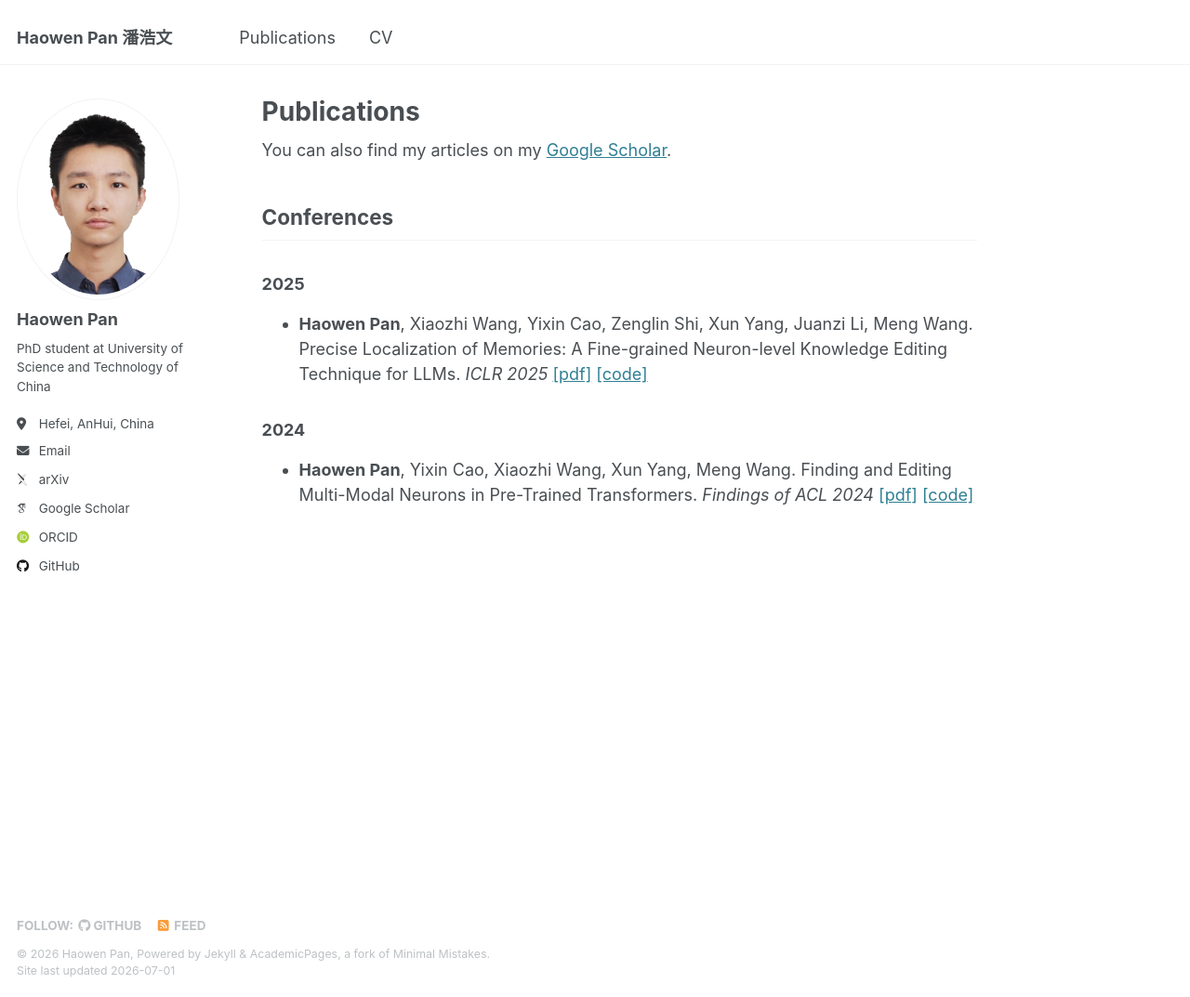
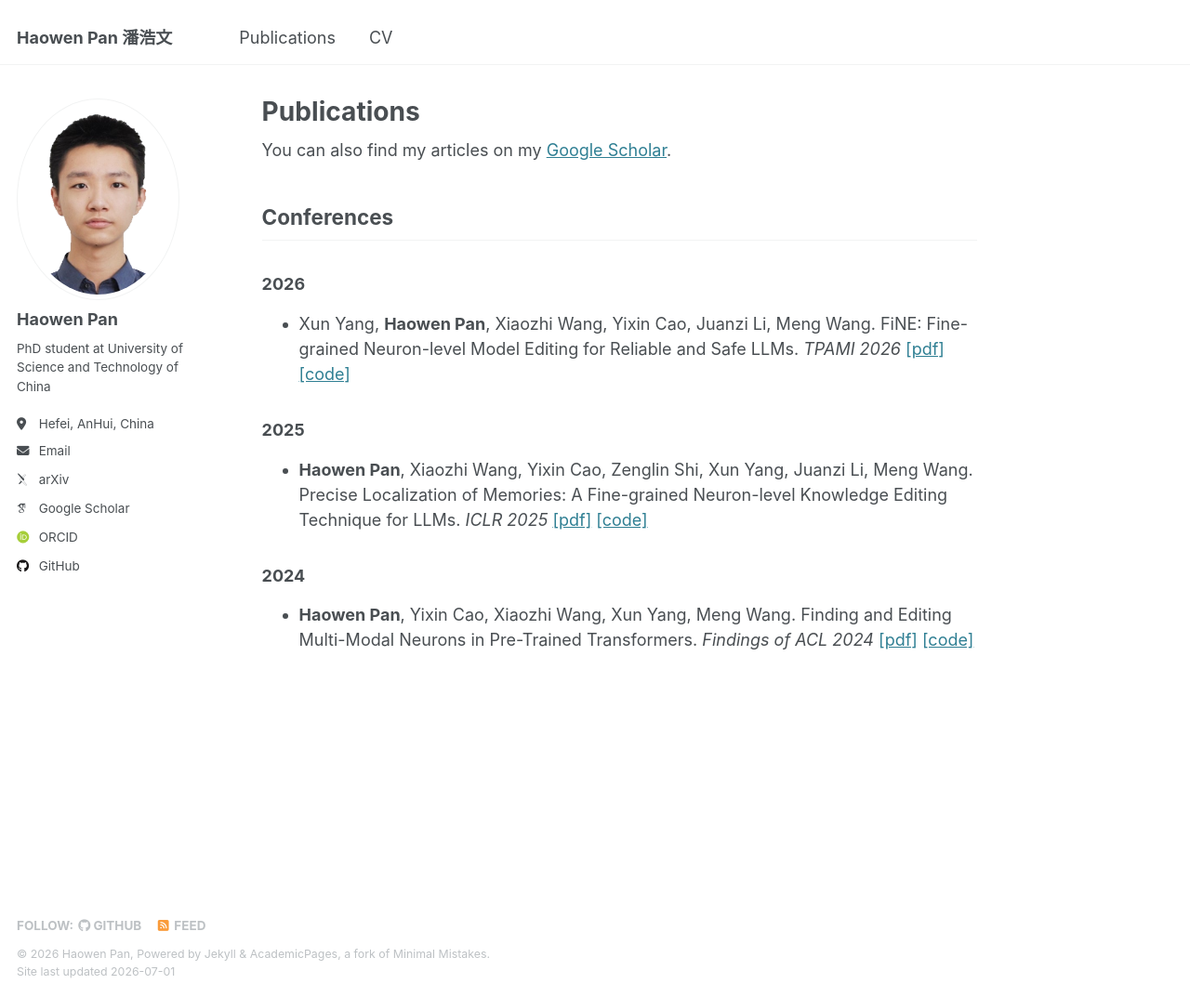
Before and after one commit to opanhw/opanhw.github.io, a Jekyll site: the page built from _pages/publications.md, in a window 1280 px wide and 1073 px high. Shown: the whole window at 93% size. Built offline with Jekyll 4.4.1, drawn with Linux system fonts in a browser that asks for light colours; some web fonts are replaced.

Commit message:
Update publications.md

```diff
--- a/_pages/publications.md
+++ b/_pages/publications.md
@@ -8,6 +8,9 @@ You can also find my articles on my [Google Scholar](https://scholar.google.com/
 
 ## Conferences
 
+### 2026
+* Xun Yang, **Haowen Pan**, Xiaozhi Wang, Yixin Cao, Juanzi Li, Meng Wang. FiNE: Fine-grained Neuron-level Model Editing for Reliable and Safe LLMs. _TPAMI 2026_ [\[pdf\]](https://opanhw.github.io/fine-unified-editing/static/pdfs/manuscript.pdf) [\[code\]](https://github.com/opanhw/fine-unified-editing-code)
+
 ### 2025
 * **Haowen Pan**, Xiaozhi Wang, Yixin Cao, Zenglin Shi, Xun Yang, Juanzi Li, Meng Wang. Precise Localization of Memories: A Fine-grained Neuron-level Knowledge Editing Technique for LLMs. _ICLR 2025_ [\[pdf\]](https://arxiv.org/pdf/2503.01090) [\[code\]](https://github.com/opanhw/FiNE)
 
```
